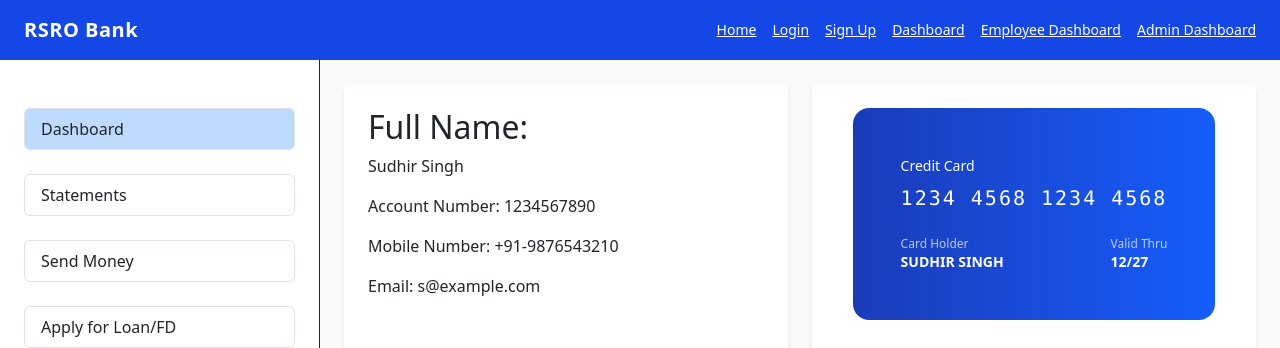
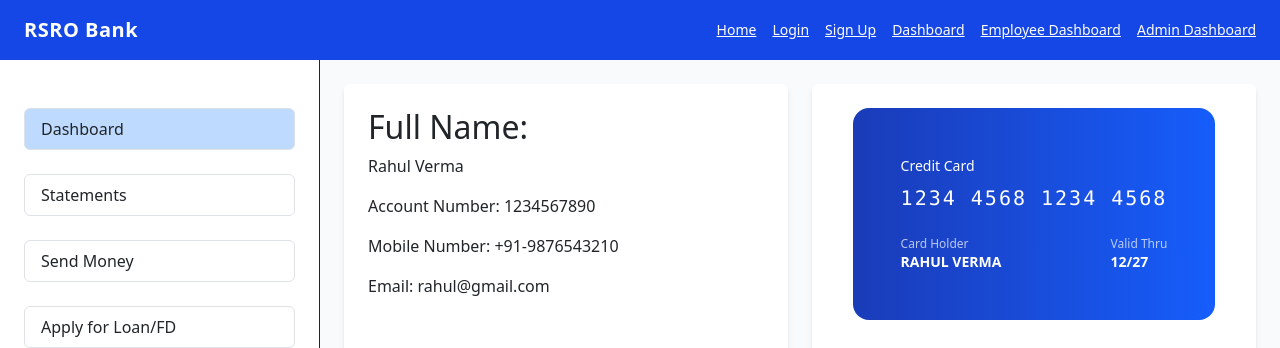
Before and after one commit to RSROBank/CDAC_RSRO_Project, a React (Vite) app in the folder Frontend/category-products-frontend/: page /dashboard in a window 1280 px wide. Shown: the top 348 px of the page. Built offline with nearby package versions, Linux system fonts and the light colour scheme.

Commit message:
Updation in code

```diff
--- a/Frontend/category-products-frontend/src/components/AdminDashboard/AdminCustomerManagement.jsx
+++ b/Frontend/category-products-frontend/src/components/AdminDashboard/AdminCustomerManagement.jsx
@@ -1,26 +1,26 @@
-import React, { useState } from 'react';
+import React, { useState } from "react";
 
 const CustomersManagement = () => {
-  const [searchName, setSearchName] = useState('');
-  const [searchId, setSearchId] = useState('');
+  const [searchName, setSearchName] = useState("");
+  const [searchId, setSearchId] = useState("");
   const [selectedCustomer, setSelectedCustomer] = useState(null);
-  const [notificationMsg, setNotificationMsg] = useState('');
+  const [notificationMsg, setNotificationMsg] = useState("");
 
   const customers = [
     {
-      id: '1',
-      name: 'John Doe',
-      email: 'john@example.com',
-      phone: '1234567890',
-      documents: ['Aadhar.pdf', 'PanCard.pdf'],
+      id: "1",
+      name: "Rahul Verma",
+      email: "rahul@gmail.com",
+      phone: "1234567890",
+      documents: ["Aadhar.pdf", "PanCard.pdf"],
       accounts: { cards: 2, loans: 1, fds: 1 },
     },
     {
-      id: '2',
-      name: 'Jane Smith',
-      email: 'jane@example.com',
-      phone: '9876543210',
-      documents: ['Aadhar.pdf'],
+      id: "2",
+      name: "Verma Rahul",
+      email: "verma@example.com",
+      phone: "9876543210",
+      documents: ["Aadhar.pdf"],
       accounts: { cards: 1, loans: 0, fds: 2 },
     },
   ];
@@ -41,7 +41,7 @@ const CustomersManagement = () => {
 
   const handleSendNotification = () => {
     alert(`Notification sent: "${notificationMsg}"`);
-    setNotificationMsg('');
+    setNotificationMsg("");
   };
 
   return (
@@ -89,7 +89,9 @@ const CustomersManagement = () => {
             </div>
           ))
         ) : (
-          <p className="text-center text-gray-500">No matching customers found.</p>
+          <p className="text-center text-gray-500">
+            No matching customers found.
+          </p>
         )}
 
         {selectedCustomer && (
@@ -108,7 +110,9 @@ const CustomersManagement = () => {
 
             {/* Document Photo Preview */}
             <div className="mt-4">
-                <h4 className="text-md font-semibold mb-1">Uploaded Document Preview</h4>
+              <h4 className="text-md font-semibold mb-1">
+                Uploaded Document Preview
+              </h4>
               <img
                 src="src\assets\Images\Cardsampleimage.png"
                 alt="Document Preview"
@@ -145,7 +149,6 @@ const CustomersManagement = () => {
             </div>
           </div>
         )}
-
       </div>
     </div>
   );
--- a/Frontend/category-products-frontend/src/components/AdminDashboard/AdminDataManagement.jsx
+++ b/Frontend/category-products-frontend/src/components/AdminDashboard/AdminDataManagement.jsx
@@ -1,31 +1,31 @@
-import React, { useState } from 'react';
+import React, { useState } from "react";
 
 const UserDataManagement = () => {
-  const [filters, setFilters] = useState({ name: '', userId: '', status: '' });
+  const [filters, setFilters] = useState({ name: "", userId: "", status: "" });
   const [selectedUser, setSelectedUser] = useState(null);
   const [auditLogs, setAuditLogs] = useState([]);
-  const [interestUpdate, setInterestUpdate] = useState('');
+  const [interestUpdate, setInterestUpdate] = useState("");
 
   const users = [
     {
-      id: 'U001',
-      name: 'Rahul Verma',
-      status: 'Active',
-      email: 'rahul@example.com',
-      account: { balance: 12000, accountNo: 'ACC1234' },
-      loan: { amount: 50000, interest: '9.5%', tenure: '12 months' },
-      fd: { amount: 20000, interest: '6.8%', tenure: '6 months' },
-      card: { type: 'Debit', limit: 5000 },
+      id: "U001",
+      name: "Rahul Verma",
+      status: "Active",
+      email: "rahul@gmail.com",
+      account: { balance: 12000, accountNo: "ACC1234" },
+      loan: { amount: 50000, interest: "9.5%", tenure: "12 months" },
+      fd: { amount: 20000, interest: "6.8%", tenure: "6 months" },
+      card: { type: "Debit", limit: 5000 },
     },
     {
-      id: 'U002',
-      name: 'Anjali Singh',
-      status: 'Deactivated',
-      email: 'anjali@example.com',
-      account: { balance: 8000, accountNo: 'ACC5678' },
-      loan: { amount: 30000, interest: '10%', tenure: '24 months' },
-      fd: { amount: 15000, interest: '6.5%', tenure: '9 months' },
-      card: { type: 'Credit', limit: 20000 },
+      id: "U002",
+      name: "Verma Rahul",
+      status: "Deactivated",
+      email: "verma@gmail.com",
+      account: { balance: 8000, accountNo: "ACC5678" },
+      loan: { amount: 30000, interest: "10%", tenure: "24 months" },
+      fd: { amount: 15000, interest: "6.5%", tenure: "9 months" },
+      card: { type: "Credit", limit: 20000 },
     },
   ];
 
@@ -38,7 +38,7 @@ const UserDataManagement = () => {
 
   const handleUpdateInterest = () => {
     alert(`Interest/Tenure updated: ${interestUpdate}`);
-    setInterestUpdate('');
+    setInterestUpdate("");
   };
 
   const handleSoftDelete = (id) => {
@@ -51,8 +51,8 @@ const UserDataManagement = () => {
 
   const handleViewLogs = () => {
     setAuditLogs([
-      'User Rahul updated FD interest on 2025-07-23',
-      'Loan tenure changed for U002',
+      "User Rahul updated FD interest on 2025-07-23",
+      "Loan tenure changed for U002",
     ]);
   };
 
@@ -121,14 +121,30 @@ const UserDataManagement = () => {
             </h3>
             <div className="grid grid-cols-1 md:grid-cols-2 gap-4 text-blue-900">
               <div>
-                <p><strong>Email:</strong> {selectedUser.email}</p>
-                <p><strong>Status:</strong> {selectedUser.status}</p>
-                <p><strong>Account:</strong> ₹{selectedUser.account.balance} (No: {selectedUser.account.accountNo})</p>
+                <p>
+                  <strong>Email:</strong> {selectedUser.email}
+                </p>
+                <p>
+                  <strong>Status:</strong> {selectedUser.status}
+                </p>
+                <p>
+                  <strong>Account:</strong> ₹{selectedUser.account.balance} (No:{" "}
+                  {selectedUser.account.accountNo})
+                </p>
               </div>
               <div>
-                <p><strong>Card:</strong> {selectedUser.card.type}, Limit: ₹{selectedUser.card.limit}</p>
-                <p><strong>Loan:</strong> ₹{selectedUser.loan.amount}, {selectedUser.loan.interest}, {selectedUser.loan.tenure}</p>
-                <p><strong>FD:</strong> ₹{selectedUser.fd.amount}, {selectedUser.fd.interest}, {selectedUser.fd.tenure}</p>
+                <p>
+                  <strong>Card:</strong> {selectedUser.card.type}, Limit: ₹
+                  {selectedUser.card.limit}
+                </p>
+                <p>
+                  <strong>Loan:</strong> ₹{selectedUser.loan.amount},{" "}
+                  {selectedUser.loan.interest}, {selectedUser.loan.tenure}
+                </p>
+                <p>
+                  <strong>FD:</strong> ₹{selectedUser.fd.amount},{" "}
+                  {selectedUser.fd.interest}, {selectedUser.fd.tenure}
+                </p>
               </div>
             </div>
 
@@ -174,7 +190,9 @@ const UserDataManagement = () => {
             {/* Audit Logs */}
             {auditLogs.length > 0 && (
               <div className="mt-4">
-                <h4 className="text-md font-semibold text-blue-800 mb-1">Audit Logs:</h4>
+                <h4 className="text-md font-semibold text-blue-800 mb-1">
+                  Audit Logs:
+                </h4>
                 <ul className="list-disc pl-5 text-blue-900">
                   {auditLogs.map((log, index) => (
                     <li key={index}>{log}</li>
--- a/Frontend/category-products-frontend/src/components/Dashboard/DashboardHome.jsx
+++ b/Frontend/category-products-frontend/src/components/Dashboard/DashboardHome.jsx
@@ -1,32 +1,34 @@
 // src/components/Dashboard/DashboardHome.js
-import React, { useState } from 'react';
-import ExpenditureCard from './ExpenditureCard';
-import MiniStatement from './MiniStatement';
-import CardComponent from '../Cardcomponant/carddetails';
+import React, { useState } from "react";
+import ExpenditureCard from "./ExpenditureCard";
+import MiniStatement from "./MiniStatement";
+import CardComponent from "../Cardcomponant/carddetails";
 
 const DashboardHome = () => {
   const [cardData] = useState({
-      cardNumber: "1234 4568 1234 4568",
-      cardHolder: "SUDHIR SINGH",
-      expiry: "12/27",
-      cardType: "Credit Card",
-    });
+    cardNumber: "1234 4568 1234 4568",
+    cardHolder: "RAHUL VERMA",
+    expiry: "12/27",
+    cardType: "Credit Card",
+  });
   return (
     <div className="space-y-6">
       {/* User Info and Card Image */}
       <div className="flex gap-6">
         <div className="bg-white p-4 shadow-md rounded w-1/2">
           <h2 className="text-lg font-semibold mb-2">Full Name:</h2>
-          <p>Sudhir Singh</p>
+          <p>Rahul Verma</p>
           <p>Account Number: 1234567890</p>
           <p>Mobile Number: +91-9876543210</p>
-          <p>Email: s@example.com</p>
+          <p>Email: rahul@gmail.com</p>
         </div>
         <div className="bg-white p-4 shadow-md rounded w-1/2 flex items-center justify-center">
           {/* Card UI */}
           <div className="bg-gradient-to-r from-blue-800 to-blue-600 text-white rounded-2xl p-5 mb-6">
             <div className="text-sm mb-2">{cardData.cardType}</div>
-            <div className="text-xl tracking-widest mb-6 font-mono">{cardData.cardNumber}</div>
+            <div className="text-xl tracking-widest mb-6 font-mono">
+              {cardData.cardNumber}
+            </div>
             <div className="flex justify-between text-sm">
               <div>
                 <div className="text-xs opacity-70">Card Holder</div>
--- a/Frontend/category-products-frontend/src/components/EmployeeDashBoard/SupportAndMaintainence.jsx
+++ b/Frontend/category-products-frontend/src/components/EmployeeDashBoard/SupportAndMaintainence.jsx
@@ -1,33 +1,46 @@
-import React, { useState } from 'react';
+import React, { useState } from "react";
 
 const SupportMaintenanceLoans = () => {
-  const [searchTerm, setSearchTerm] = useState('');
+  const [searchTerm, setSearchTerm] = useState("");
   const [selectedLoan, setSelectedLoan] = useState(null);
-  const [responseText, setResponseText] = useState('');
+  const [responseText, setResponseText] = useState("");
   const [notifications] = useState([
-    'New ticket from John Doe',
-    'Loan ID 101 marked for review',
-    'Audit log: Jane Smith updated loan status',
+    "New ticket from Rahul Verma",
+    "Loan ID 101 marked for review",
+    "Audit log: Verma Rahul updated loan status",
   ]);
 
   const loanTickets = [
-    { id: 101, customer: 'John Doe', amount: 5000, status: 'Active', query: 'Need EMI date change' },
-    { id: 102, customer: 'Jane Smith', amount: 7500, status: 'Pending', query: 'EMI auto-debit failed' },
+    {
+      id: 101,
+      customer: "Rahul Verma",
+      amount: 5000,
+      status: "Active",
+      query: "Need EMI date change",
+    },
+    {
+      id: 102,
+      customer: "Verma Rahul",
+      amount: 7500,
+      status: "Pending",
+      query: "EMI auto-debit failed",
+    },
   ];
 
-  const filtered = loanTickets.filter((loan) =>
-    loan.customer.toLowerCase().includes(searchTerm.toLowerCase()) ||
-    loan.id.toString().includes(searchTerm)
+  const filtered = loanTickets.filter(
+    (loan) =>
+      loan.customer.toLowerCase().includes(searchTerm.toLowerCase()) ||
+      loan.id.toString().includes(searchTerm)
   );
 
   const handleRespond = () => {
     if (!responseText) {
-      alert('Please write a response before submitting.');
+      alert("Please write a response before submitting.");
       return;
     }
     alert(`Response submitted for ${selectedLoan.customer}: ${responseText}`);
     setSelectedLoan(null);
-    setResponseText('');
+    setResponseText("");
   };
 
   return (
@@ -55,9 +68,15 @@ const SupportMaintenanceLoans = () => {
             className="bg-white p-4 rounded-lg shadow flex justify-between items-center"
           >
             <div>
-              <p><strong>Loan ID:</strong> {loan.id}</p>
-              <p><strong>Customer:</strong> {loan.customer}</p>
-              <p><strong>Status:</strong> {loan.status}</p>
+              <p>
+                <strong>Loan ID:</strong> {loan.id}
+              </p>
+              <p>
+                <strong>Customer:</strong> {loan.customer}
+              </p>
+              <p>
+                <strong>Status:</strong> {loan.status}
+              </p>
             </div>
             <button
               onClick={() => setSelectedLoan(loan)}
@@ -78,8 +97,12 @@ const SupportMaintenanceLoans = () => {
           <h3 className="text-xl font-semibold text-blue-700 mb-3">
             Respond to Query - {selectedLoan.customer}
           </h3>
-          <p className="mb-2"><strong>Loan ID:</strong> {selectedLoan.id}</p>
-          <p className="mb-2"><strong>Query:</strong> {selectedLoan.query}</p>
+          <p className="mb-2">
+            <strong>Loan ID:</strong> {selectedLoan.id}
+          </p>
+          <p className="mb-2">
+            <strong>Query:</strong> {selectedLoan.query}
+          </p>
           <textarea
             className="w-full mt-3 p-2 border border-gray-300 rounded"
             rows={3}
@@ -98,7 +121,7 @@ const SupportMaintenanceLoans = () => {
               className="bg-gray-500 text-white px-4 py-2 rounded hover:bg-gray-600"
               onClick={() => {
                 setSelectedLoan(null);
-                setResponseText('');
+                setResponseText("");
               }}
             >
               Cancel
```
Also changed, not shown: Frontend/category-products-frontend/src/components/AdminDashboard/AdminEmployeeManagement.jsx (+25 -20 lines), Frontend/category-products-frontend/src/components/EmployeeDashBoard/SearchFilterCustomers.jsx (+11 -8 lines), 2 other files (tests, documents, lock files or other folders). Lines whose indentation alone changed are shown as unchanged.
